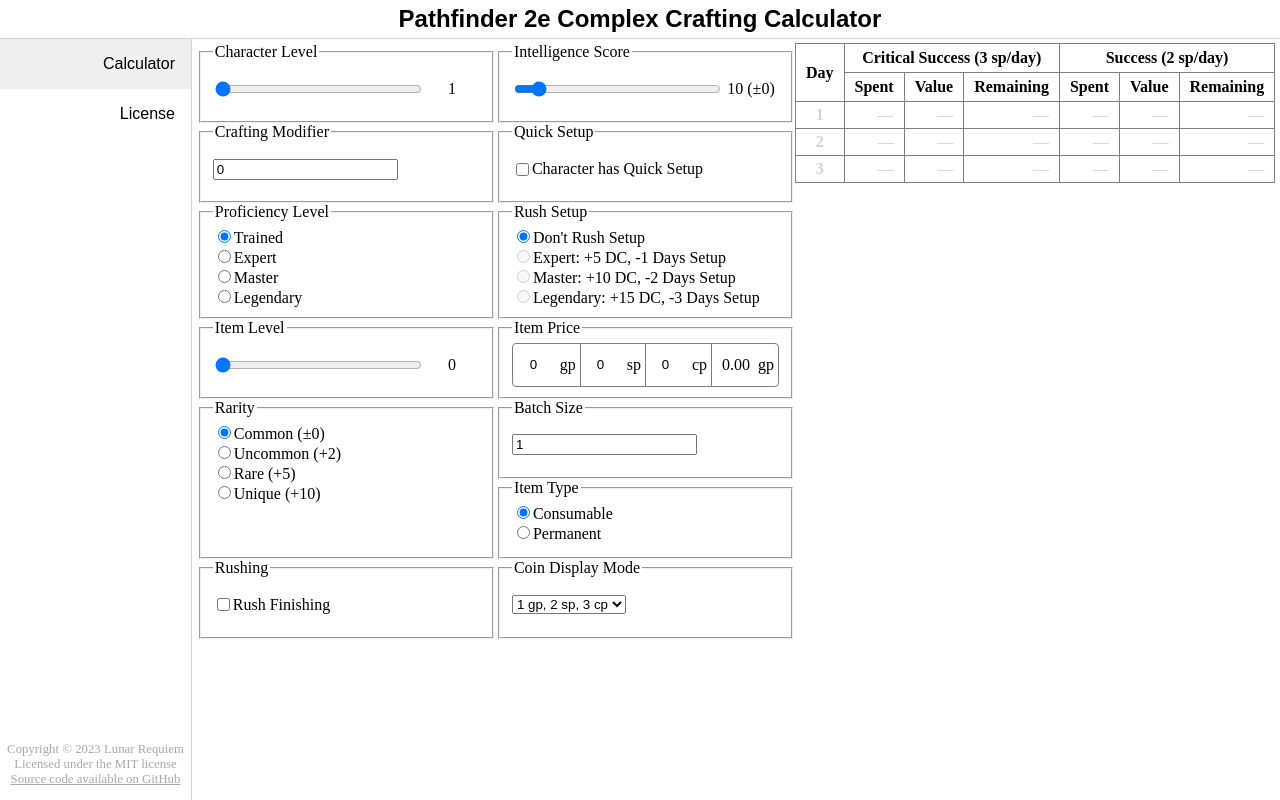
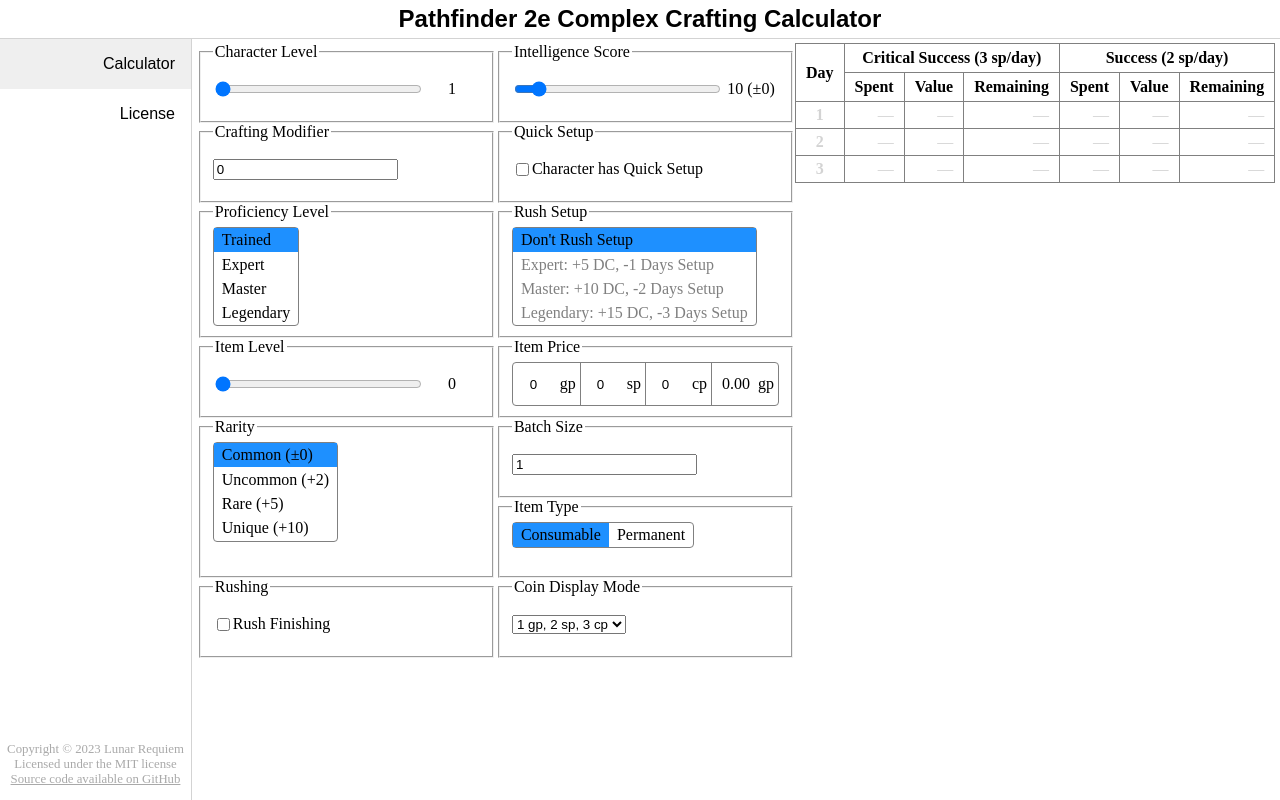
Before and after one commit to Lunar-Dawn/pf2e_complex_crafting, a Vue app: page / in a window 1280 px wide. Built offline with nearby package versions, Linux system fonts and the light colour scheme.

Commit message:
Restyle Radio Button Inputs

```diff
--- a/src/components/Form.vue
+++ b/src/components/Form.vue
@@ -35,40 +35,34 @@
 	<fieldset class="radio-wrapper col-span-2">
 		<legend>Proficiency Level</legend>
 
-		<div class="radioRow">
-			<input type="radio" id="trained"   v-model.number="characterStore.proficiencyLevel" :value="ProficiencyLevel.Trained"/>
+		<div class="radio-options-wrapper radio-options-table">
+			<input type="radio" id="trained"   v-model.number="characterStore.proficiencyLevel" :value="ProficiencyLevel.Trained" hidden/>
 			<label for="trained">Trained</label>
-		</div>
-		<div class="radioRow">
-			<input type="radio" id="expert"    v-model.number="characterStore.proficiencyLevel" :value="ProficiencyLevel.Expert"/>
+
+			<input type="radio" id="expert"    v-model.number="characterStore.proficiencyLevel" :value="ProficiencyLevel.Expert" hidden/>
 			<label for="expert">Expert</label>
-		</div>
-		<div class="radioRow">
-			<input type="radio" id="master"    v-model.number="characterStore.proficiencyLevel" :value="ProficiencyLevel.Master"/>
+
+			<input type="radio" id="master"    v-model.number="characterStore.proficiencyLevel" :value="ProficiencyLevel.Master" hidden/>
 			<label for="master">Master</label>
-		</div>
-		<div class="radioRow">
-			<input type="radio" id="legendary" v-model.number="characterStore.proficiencyLevel" :value="ProficiencyLevel.Legendary"/>
+
+			<input type="radio" id="legendary" v-model.number="characterStore.proficiencyLevel" :value="ProficiencyLevel.Legendary" hidden/>
 			<label for="legendary">Legendary</label>
 		</div>
 	</fieldset>
 	<fieldset class="radio-wrapper col-span-2">
 		<legend>Rush Setup</legend>
 
-		<div class="radioRow">
-			<input type="radio" id="trainedRushSetup" v-model="settingStore.rushSetup" :value="0"/>
+		<div class="radio-options-wrapper radio-options-table">
+			<input type="radio" id="trainedRushSetup" v-model="settingStore.rushSetup" :value="0" hidden/>
 			<label for="trainedRushSetup">Don't Rush Setup</label>
-		</div>
-		<div class="radioRow">
-			<input type="radio" id="expertRushSetup" v-model="settingStore.rushSetup" :value="1" :disabled="characterStore.proficiencyLevel < ProficiencyLevel.Expert"/>
+
+			<input type="radio" id="expertRushSetup" v-model="settingStore.rushSetup" :value="1" :disabled="characterStore.proficiencyLevel < ProficiencyLevel.Expert" hidden/>
 			<label for="expertRushSetup">Expert: +5 DC, -1 Days Setup</label>
-		</div>
-		<div class="radioRow">
-			<input type="radio" id="masterRushSetup" v-model="settingStore.rushSetup" :value="2" :disabled="characterStore.proficiencyLevel < ProficiencyLevel.Master"/>
+
+			<input type="radio" id="masterRushSetup" v-model="settingStore.rushSetup" :value="2" :disabled="characterStore.proficiencyLevel < ProficiencyLevel.Master" hidden/>
 			<label for="masterRushSetup">Master: +10 DC, -2 Days Setup</label>
-		</div>
-		<div class="radioRow">
-			<input type="radio" id="legendaryRushSetup" v-model="settingStore.rushSetup" :value="3" :disabled="characterStore.proficiencyLevel < ProficiencyLevel.Legendary"/>
+
+			<input type="radio" id="legendaryRushSetup" v-model="settingStore.rushSetup" :value="3" :disabled="characterStore.proficiencyLevel < ProficiencyLevel.Legendary" hidden/>
 			<label for="legendaryRushSetup">Legendary: +15 DC, -3 Days Setup</label>
 		</div>
 	</fieldset>
@@ -87,20 +81,18 @@
 	<CoinInput v-model:copper-value="itemStore.itemCost"/>
 	<fieldset class="radio-wrapper col-span-2">
 		<legend>Rarity</legend>
-		<div class="radioRow">
-			<input type="radio" id="common"   v-model.number="itemStore.rarity" :value="Rarity.Common"/>
+
+		<div class="radio-options-wrapper radio-options-table">
+			<input type="radio" id="common"   v-model.number="itemStore.rarity" :value="Rarity.Common" hidden/>
 			<label for="common">Common (±0)</label>
-		</div>
-		<div class="radioRow">
-			<input type="radio" id="uncommon"    v-model.number="itemStore.rarity" :value="Rarity.Uncommon"/>
+
+			<input type="radio" id="uncommon"    v-model.number="itemStore.rarity" :value="Rarity.Uncommon" hidden/>
 			<label for="uncommon">Uncommon (+2)</label>
-		</div>
-		<div class="radioRow">
-			<input type="radio" id="rare"    v-model.number="itemStore.rarity" :value="Rarity.Rare"/>
+
+			<input type="radio" id="rare"    v-model.number="itemStore.rarity" :value="Rarity.Rare" hidden/>
 			<label for="rare">Rare (+5)</label>
-		</div>
-		<div class="radioRow">
-			<input type="radio" id="unique" v-model.number="itemStore.rarity" :value="Rarity.Unique"/>
+
+			<input type="radio" id="unique" v-model.number="itemStore.rarity" :value="Rarity.Unique" hidden/>
 			<label for="unique">Unique (+10)</label>
 		</div>
 	</fieldset>
@@ -111,12 +103,12 @@
 	</fieldset>
 	<fieldset class="radio-wrapper">
 		<legend>Item Type</legend>
-		<div class="radioRow">
-			<input type="radio" id="isPermanentFalse" v-model="itemStore.isPermanent" :value="false"/>
+
+		<div class="radio-options-wrapper radio-options-row">
+			<input type="radio" id="isPermanentFalse" v-model="itemStore.isPermanent" :value="false" hidden/>
 			<label for="isPermanentFalse">Consumable</label>
-		</div>
-		<div class="radioRow">
-			<input type="radio" id="isPermanentTrue" v-model="itemStore.isPermanent" :value="true"/>
+
+			<input type="radio" id="isPermanentTrue" v-model="itemStore.isPermanent" :value="true" hidden/>
 			<label for="isPermanentTrue">Permanent</label>
 		</div>
 	</fieldset>
--- a/src/style.scss
+++ b/src/style.scss
@@ -36,8 +36,32 @@ fieldset {
 	flex-direction: column;
 	align-items: flex-start;
 
-	.radioRow {
+	.radio-options-wrapper{
+		border: 1px grey solid;
+		border-radius: 4px;
 
+		input:checked + label {
+			background: dodgerblue;
+		}
+
+		label {
+			padding: .2em 1ch;
+			white-space: nowrap;
+		}
+
+		input:disabled + label {
+			color: grey;
+		}
+	}
+
+	.radio-options-row {
+		display: flex;
+		flex-wrap: wrap;
+	}
+
+	.radio-options-table {
+		display: grid;
+		grid-template-columns: auto;
 	}
 }
 .checkbox-wrapper {
```
